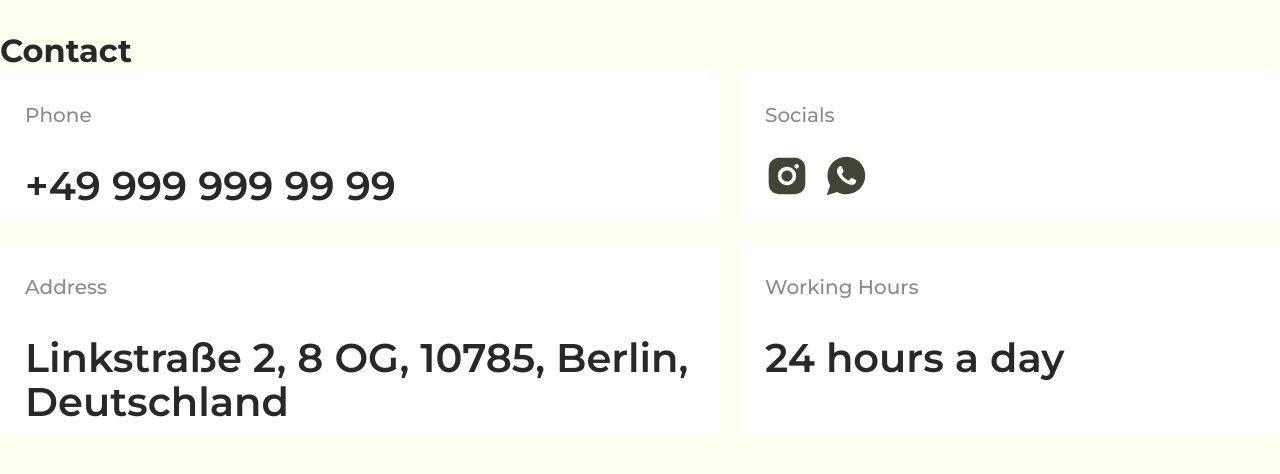
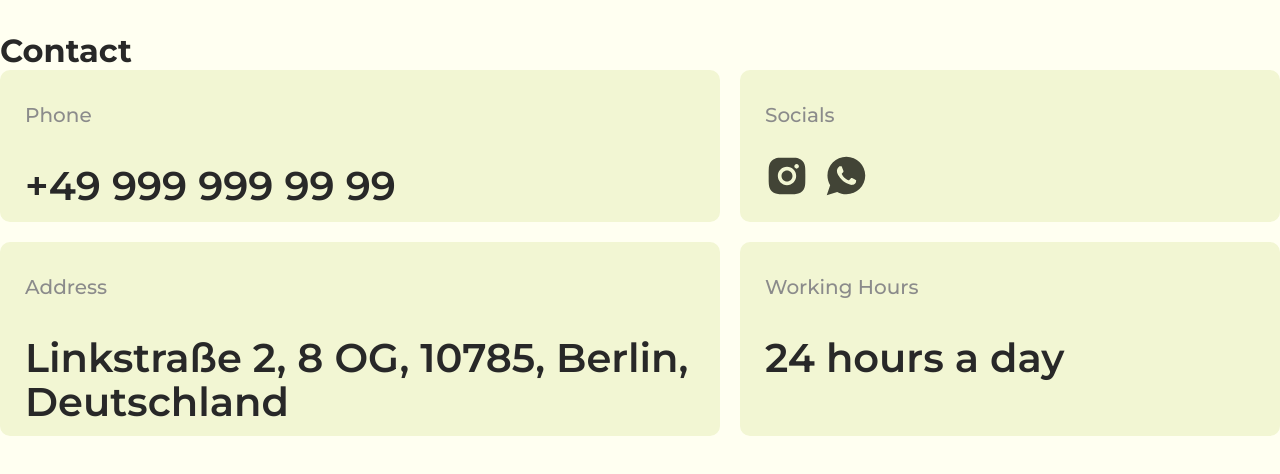
Before and after one commit to FedyniakRoman/lemavaro, a React (Create React App) app in the folder garden_products/: page / in a window 1280 px wide. Shown: the part 1748-2222 px from the top of the page. Built offline with nearby package versions, Linux system fonts and the light colour scheme; no server answers; grey boxes are pictures that could not be loaded.

Commit message:
Fix Footer index.module.css

```diff
--- a/garden_products/src/components/Footer/index.module.css
+++ b/garden_products/src/components/Footer/index.module.css
@@ -23,13 +23,11 @@
 }
 
 .colum{
-
     display: flex;
     flex-direction: column;
     border-radius: 10px;
     padding: 32px 0px 0px 0px;
-    /* background-color: #F2F6D3; */
-    background-color: var(--card-color);
+    background-color: var(--cart-color);
     gap: 16px;
     width: 100%;
     height: 100%;
@@ -69,6 +67,7 @@
     padding-left: 25px;
     margin-bottom: 10px;
 }
+
 .map_container {
     display: block;
     flex-direction:row ;
```
